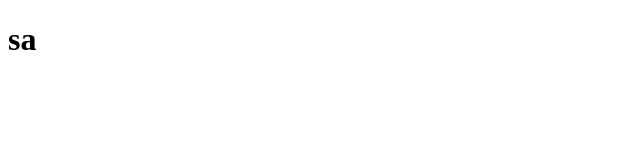
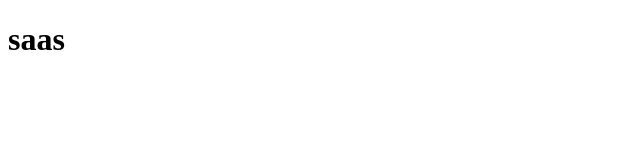
Before and after one commit to Krayirhan/leogate1, a plain HTML site: page index.html in a window 1280 px wide. Shown: the full height of the page, 0-640 px from the left. Drawn offline with Linux system fonts and the light colour scheme.

Commit message:
Update index.html

```diff
--- a/index.html
+++ b/index.html
@@ -6,6 +6,6 @@
     <title>Document</title>
 </head>
 <body>
-    <h1>sa</h1>
+    <h1>saas</h1>
 </body>
 </html>
```
